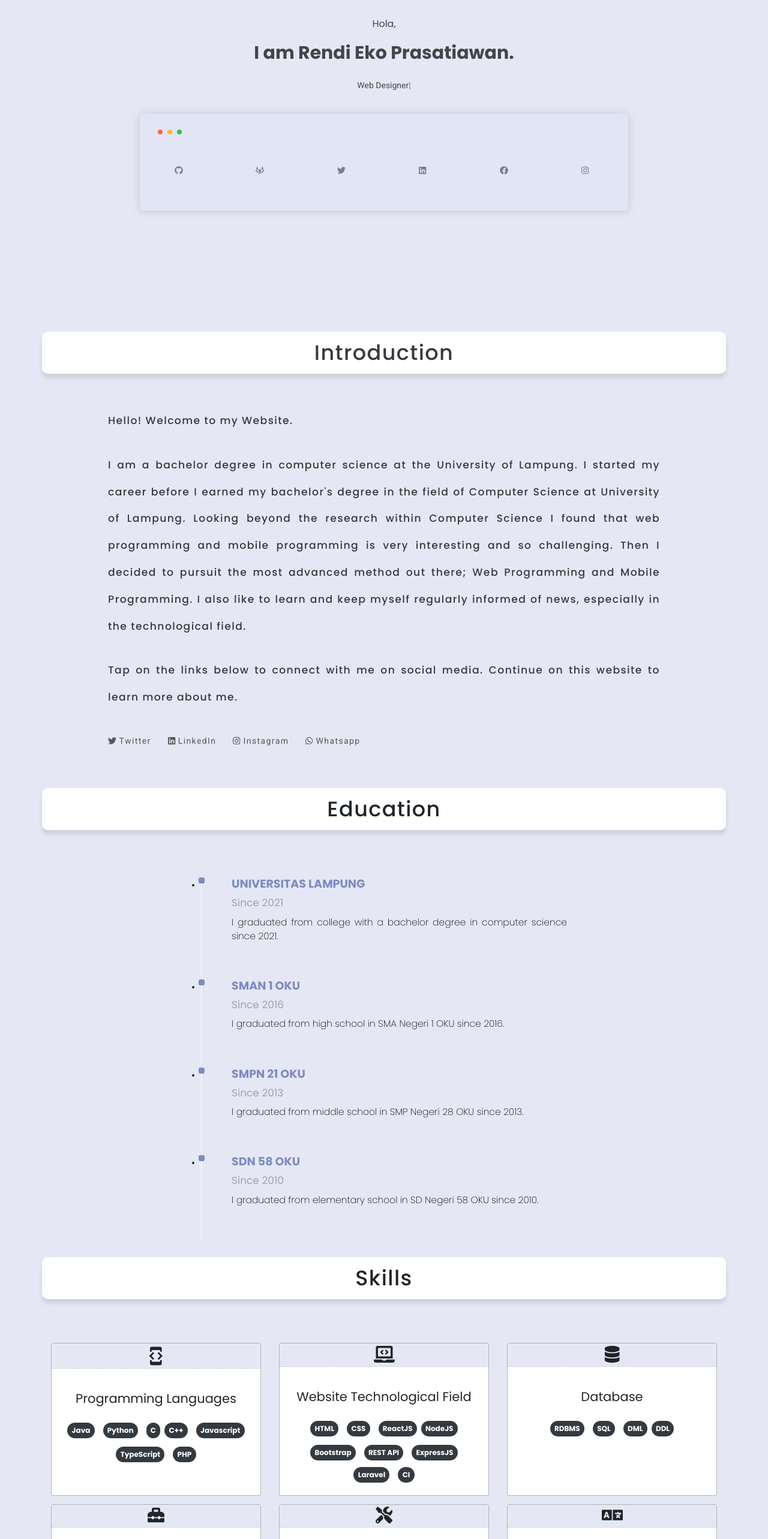
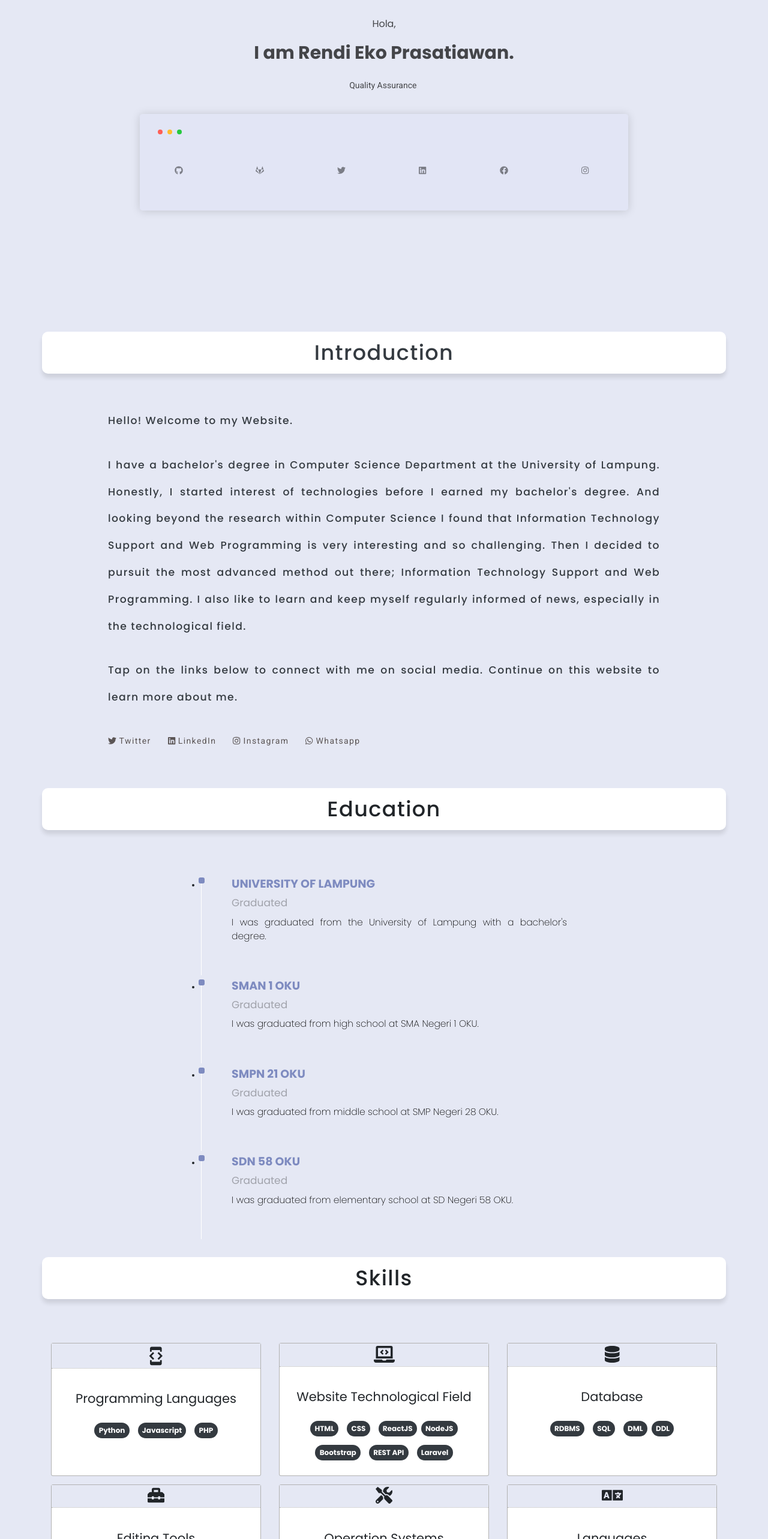
Before and after one commit to rendiekoprasatiawan/myportfolio, a React (Create React App) app: page / in a window 1280 px wide. Shown: the part 200-2766 px from the top of the page at 60% size. Built offline with nearby package versions, Linux system fonts and the light colour scheme; a web font is replaced by a local one.

Commit message:
big changes

```diff
--- a/src/js/about.js
+++ b/src/js/about.js
@@ -10,7 +10,7 @@ const AboutMe = () => {
     subHeading: "Introduction",
     text1: "Hello! Welcome to my Website.",
     text2:
-      "I am a bachelor degree in computer science at the University of Lampung. I started my career before I earned my bachelor's degree in the field of Computer Science at University of Lampung. Looking beyond the research within Computer Science I found that web programming and mobile programming is very interesting and so challenging. Then I decided to pursuit the most advanced method out there; Web Programming and Mobile Programming. I also like to learn and keep myself regularly informed of news, especially in the technological field.",
+      "I have a bachelor's degree in Computer Science Department at the University of Lampung. Honestly, I started interest of technologies before I earned my bachelor's degree. And looking beyond the research within Computer Science I found that Information Technology Support and Web Programming is very interesting and so challenging. Then I decided to pursuit the most advanced method out there; Information Technology Support and Web Programming. I also like to learn and keep myself regularly informed of news, especially in the technological field.",
     text3:
       "Tap on the links below to connect with me on social media. Continue on this website to learn more about me.",
   });
@@ -35,7 +35,7 @@ const AboutMe = () => {
             <p className="new-line text-dark text-justify animate__animated animate__fadeInDown animate__delay-2s">
               {state.text3}
             </p>
-            <ul className="social animate__animated animate__fadeInDown animate__delay-3s">
+            <ul className="social animate__animated animate__fadeInDown animate__delay-2s">
               <li>
                 <a
                   target="_blank"
--- a/src/js/education.js
+++ b/src/js/education.js
@@ -16,33 +16,32 @@ const Education = () => {
         <div className="col-10 col-md-10 col-lg-6 mt-3 resume-block ">
           <ul>
             <li className="animate__animated animate__fadeInDown animate__delay-2s">
-              <h6 className="mt-2 title">UNIVERSITAS LAMPUNG</h6>
-              <span className="mt-2 date"> Since 2021</span>
+              <h6 className="mt-2 title">UNIVERSITY OF LAMPUNG</h6>
+              <span className="mt-2 date"> Graduated</span>
               <p className="mt-2 description">
-                I graduated from college with a bachelor degree in computer
-                science since 2021.
+                I was graduated from the University of Lampung with a bachelor's
+                degree.
               </p>
             </li>
-            <li className="animate__animated animate__fadeInDown animate__delay-3s">
+            <li className="animate__animated animate__fadeInDown animate__delay-2s">
               <h6 className="mt-2 title">SMAN 1 OKU</h6>
-              <span className="mt-2 date"> Since 2016</span>
+              <span className="mt-2 date"> Graduated</span>
               <p className="mt-2 description">
-                I graduated from high school in SMA Negeri 1 OKU since 2016.
+                I was graduated from high school at SMA Negeri 1 OKU.
               </p>
             </li>
-            <li className="animate__animated animate__fadeInDown animate__delay-4s">
+            <li className="animate__animated animate__fadeInDown animate__delay-2s">
               <h6 className="mt-2 title">SMPN 21 OKU</h6>
-              <span className="mt-2 date"> Since 2013</span>
+              <span className="mt-2 date"> Graduated</span>
               <p className="mt-2 description">
-                I graduated from middle school in SMP Negeri 28 OKU since 2013.
+                I was graduated from middle school at SMP Negeri 28 OKU.
               </p>
             </li>
-            <li className="animate__animated animate__fadeInDown animate__delay-5s">
+            <li className="animate__animated animate__fadeInDown animate__delay-2s">
               <h6 className="mt-2 title">SDN 58 OKU</h6>
-              <span className="mt-2 date"> Since 2010</span>
+              <span className="mt-2 date"> Graduated</span>
               <p className="mt-2 description">
-                I graduated from elementary school in SD Negeri 58 OKU since
-                2010.
+                I was graduated from elementary school at SD Negeri 58 OKU.
               </p>
             </li>
           </ul>
--- a/src/js/navbar.js
+++ b/src/js/navbar.js
@@ -95,27 +95,25 @@ const Navbar = () => {
       </div>
       <div className="col-12 text-center mt-2">
         <div className="text-center">
-          <p className="name animate__animated animate__fadeInDown animate__delay-2s">
+          <p className="name animate__animated animate__fadeInDown animate__delay-1s">
             I am Rendi Eko Prasatiawan.
           </p>
         </div>
       </div>
       <div className="col-12 text-center mt-2">
         <div className="text-center">
-          <p className="profession animate__animated animate__fadeInDown animate__delay-3s">
+          <p className="profession animate__animated animate__fadeInDown animate__delay-1s">
             <Typed
               className="typed-text"
               strings={[
                 "Leadership",
                 "Content Researcher",
-                "Web Designer",
-                "Photo Editor",
-                "Video Editor",
-                "Blogger",
+                "Quality Assurance",
+                "System Administrator",
                 "Front-End Web Developer",
                 "Back-End Web Developer",
                 "Full Stack Web Developer",
-                "Mobile Programmer",
+                "IT Support",
               ]}
               typeSpeed={40}
               backSpeed={60}
@@ -127,7 +125,7 @@ const Navbar = () => {
       <div className="col-12 text-center mt-2 socAnimate">
         <div className="container-fluid">
           <div className="row">
-            <div className="col-12 col-md-8 text-center mt-4 socials animate__animated animate__fadeInDown animate__delay-4s">
+            <div className="col-12 col-md-8 text-center mt-4 socials animate__animated animate__fadeInDown animate__delay-1s">
               <div className="row my-5">
                 <div className="col-4 col-lg-2 mt-5 mb-lg-3">
                   <a
--- a/src/js/skill.js
+++ b/src/js/skill.js
@@ -35,22 +35,10 @@ const Skills = () => {
                 </div>
                 <div className="card-text text-center">
                   <span className="badge badge-pill badge-dark py-2 my-2 ml-2 mr-2">
-                    Java
-                  </span>
-                  <span className="badge badge-pill badge-dark py-2 my-2 ml-2 mr-2">
                     Python
                   </span>
                   <span className="badge badge-pill badge-dark py-2 my-2 ml-2 mr-2">
-                    C
-                  </span>
-                  <span className="badge badge-pill badge-dark py-2 my-2 mr-2">
-                    C++
-                  </span>
-                  <span className="badge badge-pill badge-dark py-2 my-2 ml-2 mr-2">
                     Javascript
-                  </span>
-                  <span className="badge badge-pill badge-dark py-2 ml-2 my-1 mr-2">
-                    TypeScript
                   </span>
                   <span className="badge badge-pill badge-dark py-2 my-2 ml-2 mr-2">
                     PHP
@@ -60,7 +48,7 @@ const Skills = () => {
             </div>
           </div>
 
-          <div className="col-lg-4 py-2 animate__animated animate__fadeInDown animate__delay-3s">
+          <div className="col-lg-4 py-2 animate__animated animate__fadeInDown animate__delay-2s">
             <div className="card h-100 skills-box">
               <div className="icon-bg-web text-center py-1">
                 <FontAwesomeIcon icon={faLaptopCode} size="2x" />
@@ -89,20 +77,14 @@ const Skills = () => {
                     REST API
                   </span>
                   <span className="badge badge-pill badge-dark py-2 ml-2 my-1 mr-2">
-                    ExpressJS
-                  </span>
-                  <span className="badge badge-pill badge-dark py-2 ml-2 my-1 mr-2">
                     Laravel
-                  </span>
-                  <span className="badge badge-pill badge-dark py-2 ml-2 my-1 mr-2">
-                    CI
                   </span>
                 </div>
               </div>
             </div>
           </div>
 
-          <div className="col-lg-4 py-2 animate__animated animate__fadeInDown animate__delay-4s">
+          <div className="col-lg-4 py-2 animate__animated animate__fadeInDown animate__delay-2s">
             <div className="card h-100 skills-box">
               <div className="icon-bg-data text-center py-1">
                 <FontAwesomeIcon icon={faDatabase} size="2x" />
@@ -127,7 +109,7 @@ const Skills = () => {
             </div>
           </div>
 
-          <div className="col-lg-4 py-2 animate__animated animate__fadeInDown animate__delay-5s">
+          <div className="col-lg-4 py-2 animate__animated animate__fadeInDown animate__delay-2s">
             <div className="card h-100 skills-box">
               <div className="icon-bg-tools text-center py-1">
                 <FontAwesomeIcon icon={faToolbox} size="2x" />
@@ -144,9 +126,6 @@ const Skills = () => {
                   <span className="badge badge-pill badge-dark py-2 my-2 mr-2">
                     Adobe Audition
                   </span>
-                  <span className="badge badge-pill badge-dark py-2 ml-2 my-1 mr-2">
-                    Adobe AE
-                  </span>
                   <span className="badge badge-pill badge-dark py-2 my-2 ml-2 mr-2">
                     Adobe XD
                   </span>
@@ -160,9 +139,6 @@ const Skills = () => {
                     Github
                   </span>
                   <span className="badge badge-pill badge-dark py-2 my-2 ml-2 mr-2">
-                    Android Studio
-                  </span>
-                  <span className="badge badge-pill badge-dark py-2 my-2 ml-2 mr-2">
                     Git Bash
                   </span>
                   <span className="badge badge-pill badge-dark py-2 my-2 ml-2 mr-2">
@@ -173,7 +149,7 @@ const Skills = () => {
             </div>
           </div>
 
-          <div className="col-lg-4 py-2 animate__animated animate__fadeInDown animate__delay-5s">
+          <div className="col-lg-4 py-2 animate__animated animate__fadeInDown animate__delay-2s">
             <div className="card h-100 skills-box">
               <div className="icon-bg-os text-center py-1">
                 <FontAwesomeIcon icon={faTools} size="2x" />
@@ -185,14 +161,14 @@ const Skills = () => {
                     Windows
                   </span>
                   <span className="badge badge-pill badge-dark py-2 my-2 ml-2 mr-2">
-                    Linux (Kali Linux)
+                    Linux (Ubuntu)
                   </span>
                 </div>
               </div>
             </div>
           </div>
 
-          <div className="col-lg-4 py-2 animate__animated animate__fadeInDown animate__delay-5s">
+          <div className="col-lg-4 py-2 animate__animated animate__fadeInDown animate__delay-2s">
             <div className="card h-100 skills-box">
               <div className="icon-bg-languages text-center py-1">
                 <FontAwesomeIcon icon={faLanguage} size="2x" />
@@ -201,22 +177,13 @@ const Skills = () => {
                 <div className="card-title text-center">Languages</div>
                 <div className="card-text text-center">
                   <span className="badge badge-pill badge-dark py-2 my-2 ml-2 mr-2">
-                    English : Pre-advanced
+                    English : Limited working proficiency
                   </span>
                   <span className="badge badge-pill badge-dark py-2 my-2 ml-2 mr-2">
-                    Malaysia : Advanced
+                    Malaysia : Limited working proficiency
                   </span>
                   <span className="badge badge-pill badge-dark py-2 my-2 ml-2 mr-2">
-                    Indonesia : Native
-                  </span>
-                  <span className="badge badge-pill badge-dark py-2 my-2 ml-2 mr-2">
-                    Palembang : Native
-                  </span>
-                  <span className="badge badge-pill badge-dark py-2 my-2 ml-2 mr-2">
-                    Ogan : Native
-                  </span>
-                  <span className="badge badge-pill badge-dark py-2 my-2 ml-2 mr-2">
-                    Kalimantan : Upper Intermediate
+                    Indonesia : Native or bilingual proficiency
                   </span>
                 </div>
               </div>
```
Also changed, not shown: src/js/footer.js (+4 -3 lines), src/js/project.js (+4 -4 lines).
